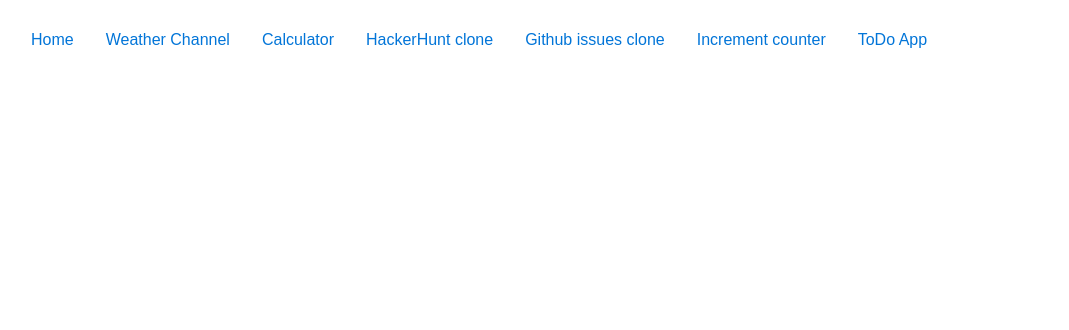
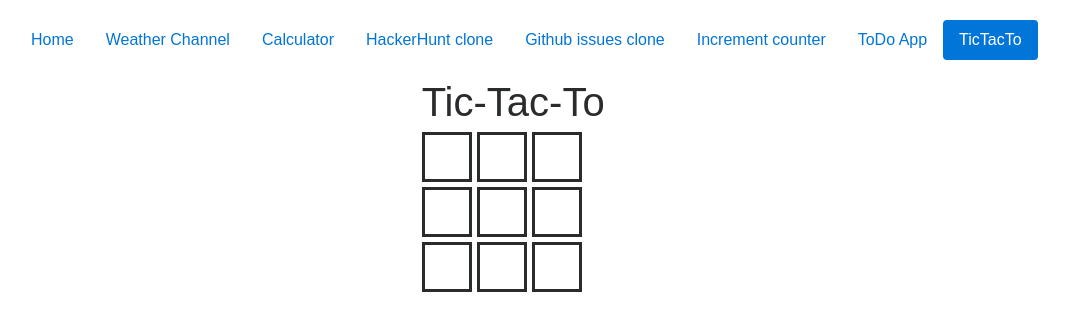
Before and after one commit to lindgr3n/react-training-project, a React (Create React App) app: page /TicTacTo in a window 1280 px wide. Shown: the top 330 px of the page, without its empty margins (5-1074 px from the left). Built offline with nearby package versions, Linux system fonts and the light colour scheme.

Commit message:
Implemented first version TicTacTo

```diff
--- a/src/App.js
+++ b/src/App.js
@@ -8,6 +8,7 @@
 import GithubIssues from './GithubIssues/GithubIssuesApp';
 import Counter from './Increment/IncrementApp';
 import ToDoApp from './ToDo/ToDoApp';
+import TicTacToApp from './TicTacTo/TicTacToApp';
 
 class App extends Component {
   render() {
@@ -51,6 +52,11 @@
                   ToDo App
                 </NavLink>
               </li>
+              <li className="nav-item">
+                <NavLink className="nav-link" activeClassName="active" to="/TicTacTo">
+                  TicTacTo
+                </NavLink>
+              </li>
             </ul>
           </div>
 
@@ -61,6 +67,7 @@
           <Route exact path="/GithubIssues" component={GithubIssues} />
           <Route exact path="/Increment" component={Counter} />
           <Route exact path="/ToDo" component={ToDoApp} />
+          <Route exact path="/TicTacTo" component={TicTacToApp} />
         </div>
       </Router>
     );
--- /dev/null
+++ b/src/TicTacTo/TicTacToApp.js
@@ -0,0 +1,100 @@
+import React, { Component } from 'react';
+
+const PLAYERS_MARKER = ['X', 'O'];
+const BOARD = [
+  { id: 0, marker: '' },
+  { id: 1, marker: '' },
+  { id: 2, marker: '' },
+  { id: 3, marker: '' },
+  { id: 4, marker: '' },
+  { id: 5, marker: '' },
+  { id: 6, marker: '' },
+  { id: 7, marker: '' },
+  { id: 8, marker: '' }
+];
+
+const VICTORY_CONDITIONS = [[0, 1, 2], [3, 4, 5], [6, 7, 8], [1, 4, 7], [0, 4, 8], [2, 4, 6]];
+
+function checkWinner(marker, board) {
+  let isWinner = false;
+  const playersSquares = board.filter(square => square.marker === marker);
+  const squareIndexes = playersSquares.map(square => square.id);
+  isWinner = victoryMatch(squareIndexes);
+  return isWinner;
+}
+
+function victoryMatch(input) {
+  return (
+    VICTORY_CONDITIONS.filter(squares => squares.every(id => (input.length > 2 ? input.indexOf(id) >= 0 : false)))
+      .length > 0
+  );
+}
+
+class TicTacToApp extends Component {
+  constructor(props) {
+    super(props);
+
+    this.state = { playerOne: true, board: BOARD };
+
+    this.onSelectSquare = this.onSelectSquare.bind(this);
+  }
+
+  onSelectSquare(index) {
+    if (this.state.board[index].marker !== '') {
+      return;
+    }
+    const newBoard = [...this.state.board];
+    const playerIndex = this.state.playerOne ? 0 : 1;
+    newBoard[index] = Object.assign({}, newBoard[index], { marker: PLAYERS_MARKER[playerIndex] });
+
+    this.setState({ board: newBoard, playerOne: !this.state.playerOne });
+
+    const isWinner = checkWinner(PLAYERS_MARKER[playerIndex], newBoard);
+    if (isWinner) {
+      console.log('Winner is: ' + PLAYERS_MARKER[playerIndex]);
+    }
+  }
+
+  render() {
+    return (
+      <div style={{ display: 'grid', gridTemplateColumns: '1fr 1fr 1fr', gridTemplateRows: '1fr 1fr' }}>
+        <div />
+        <div>
+          <h1>Tic-Tac-To</h1>
+          <Board onSelectSquare={this.onSelectSquare} board={this.state.board} />
+        </div>
+        <div />
+      </div>
+    );
+  }
+}
+
+export default TicTacToApp;
+
+const Board = props => {
+  const { board, onSelectSquare } = props;
+  return (
+    <div
+      style={{
+        display: 'grid',
+        gridGap: 5,
+        gridTemplateColumns: 'repeat(3, 50px)',
+        gridTemplateRows: 'repeat(3, 50px)'
+      }}
+    >
+      {board.map(e => <TicTacToSquare key={e.id} id={e.id} marker={e.marker} onSelectSquare={onSelectSquare} />)}
+    </div>
+  );
+};
+
+const TicTacToSquare = props => {
+  const { id, onSelectSquare, marker } = props;
+  return (
+    <div
+      style={{ border: 'solid', textAlign: 'center', fontSize: '40px', lineHeight: '1.2' }}
+      onClick={e => onSelectSquare(id)}
+    >
+      {marker}
+    </div>
+  );
+};
```
